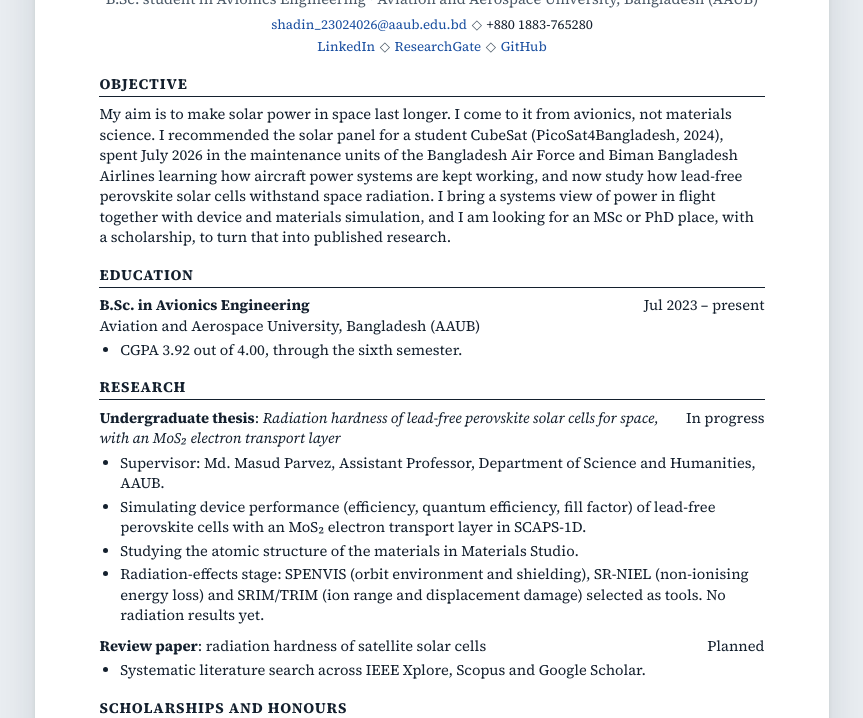
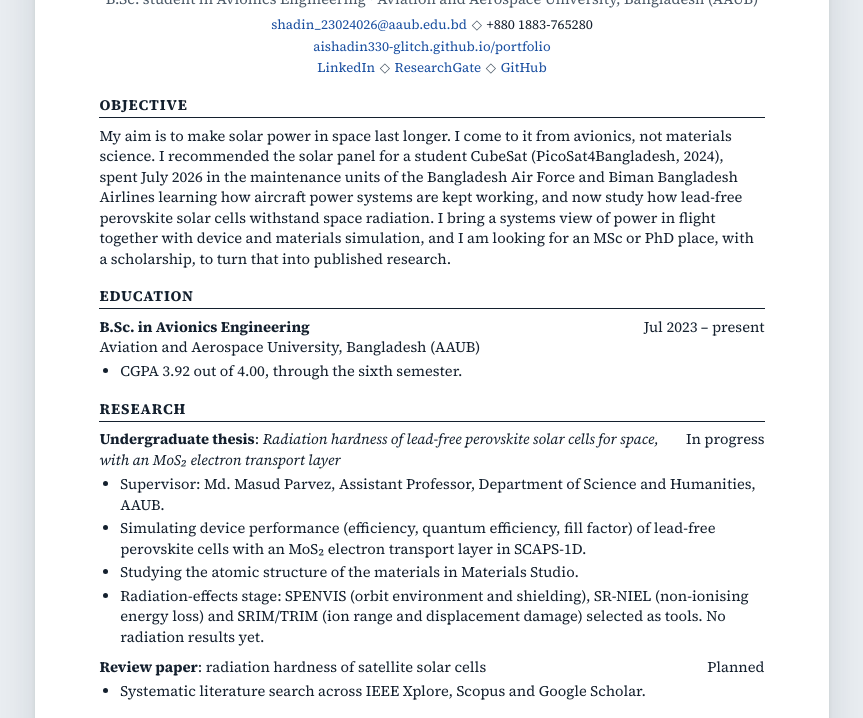
Before and after one commit to aishadin330-glitch/portfolio, a plain HTML site: page cv.html in a window 1280 px wide. Shown: the part 135-853 px from the top of the page, without its empty margins (208-1071 px from the left). Drawn offline with Linux system fonts and the light colour scheme.

Commit message:
Add portfolio link to the CV
Co-Authored-By: Claude Sonnet 5.5 <noreply@anthropic.com>

```diff
--- a/cv.html
+++ b/cv.html
@@ -61,7 +61,8 @@ dl.k dd{margin:0}
 <header>
   <h1>Asiq Iqbal Shadin</h1>
   <p class="sub">B.Sc. student in Avionics Engineering · Aviation and Aerospace University, Bangladesh (AAUB)</p>
-  <p class="contact"><span class="nb"><a href="mailto:shadin_23024026@aaub.edu.bd">shadin_23024026@aaub.edu.bd</a></span><span>◇</span><span class="nb">+880 1883-765280</span><br><span class="nb"><a href="https://www.linkedin.com/in/asiq-iqbal-shadin">LinkedIn</a></span><span>◇</span><span class="nb"><a href="https://www.researchgate.net/profile/Asiq-Iqbal-Shadin">ResearchGate</a></span><span>◇</span><span class="nb"><a href="https://github.com/aishadin330-glitch">GitHub</a></span></p>
+  <p class="contact"><span class="nb"><a href="mailto:shadin_23024026@aaub.edu.bd">shadin_23024026@aaub.edu.bd</a></span><span>◇</span><span class="nb">+880 1883-765280</span><br>
+  <span class="nb"><a href="https://aishadin330-glitch.github.io/portfolio/">aishadin330-glitch.github.io/portfolio</a></span><br><span class="nb"><a href="https://www.linkedin.com/in/asiq-iqbal-shadin">LinkedIn</a></span><span>◇</span><span class="nb"><a href="https://www.researchgate.net/profile/Asiq-Iqbal-Shadin">ResearchGate</a></span><span>◇</span><span class="nb"><a href="https://github.com/aishadin330-glitch">GitHub</a></span></p>
 </header>
 
 <section>
```
Also changed, not shown: 1 other file.
